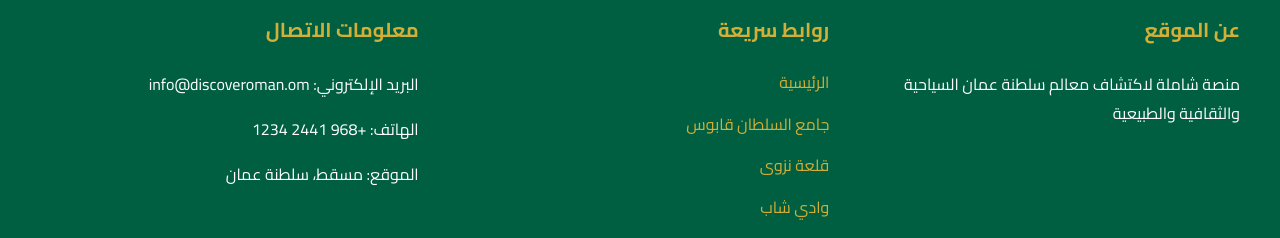
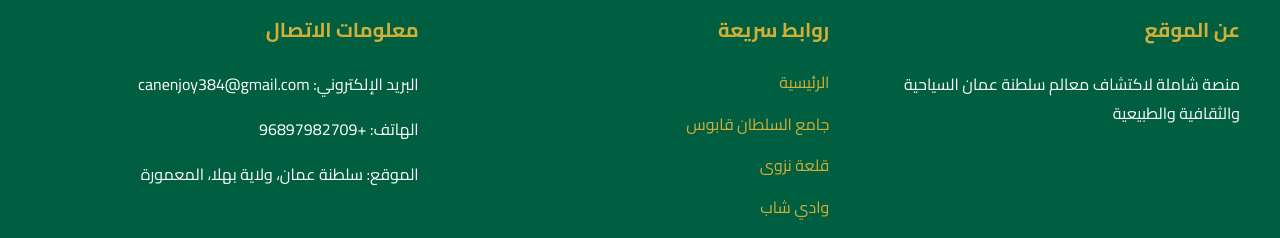
Before and after one commit to canenjoy384-hash/Ali_Project, a plain HTML site: page fort.html in a window 1280 px wide. Shown: the part 7179-7417 px from the top of the page. Drawn offline with Linux system fonts and the light colour scheme.

Commit message:
Update contact information in footer sections across multiple HTML files

```diff
--- a/fort.html
+++ b/fort.html
@@ -348,9 +348,9 @@
       </div>
       <div class="footer-section">
         <h4>معلومات الاتصال</h4>
-        <p>البريد الإلكتروني: info@discoveroman.om</p>
-        <p>الهاتف: +968 2441 1234</p>
-        <p>الموقع: مسقط، سلطنة عمان</p>
+        <p>البريد الإلكتروني: canenjoy384@gmail.com</p>
+        <p>الهاتف: +96897982709</p>
+        <p>الموقع: سلطنة عمان، ولاية بهلا، المعمورة</p>
       </div>
     </div>
     <div class="footer-bottom">
```
Also changed, not shown: index.html (+3 -3 lines), info.html (+3 -3 lines), mosque.html (+3 -3 lines), wadi.html (+3 -3 lines).
